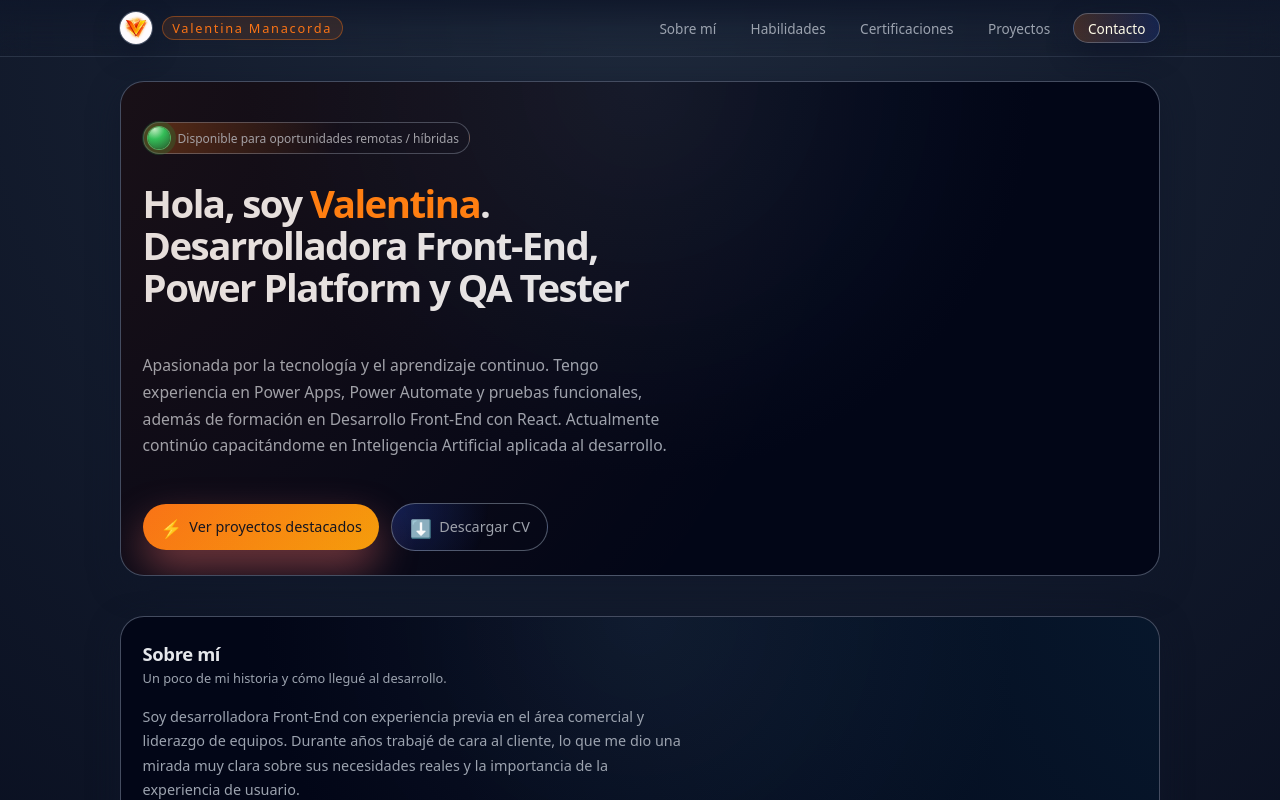
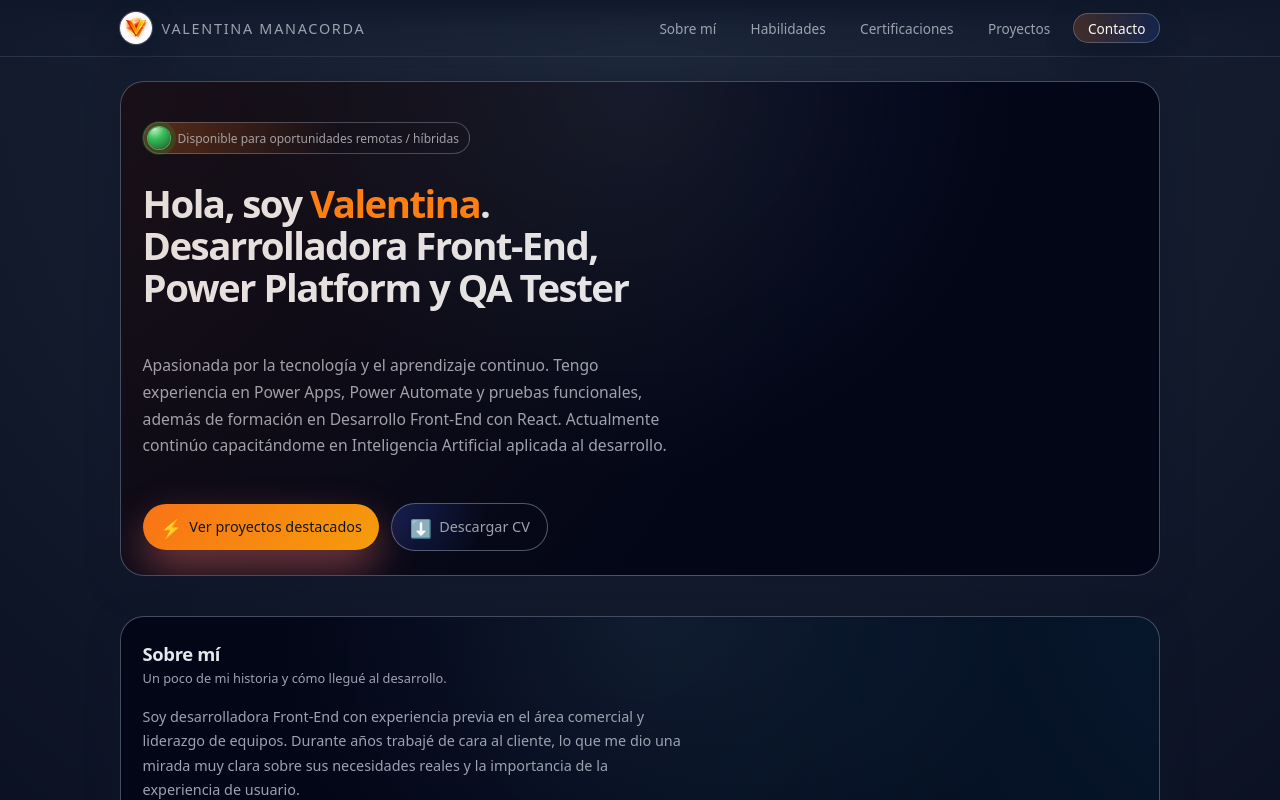
Before and after one commit to vmanacorda/PorfolioValentinaManacorda, a React (Vite) app: page / in a window 1280 px wide. Shown: the top 800 px of the page. Built offline with nearby package versions, Linux system fonts and the light colour scheme.

Commit message:
Update index.css

```diff
--- a/src/index.css
+++ b/src/index.css
@@ -105,17 +105,6 @@ header {
   .brand span:nth-child(2) {
   font-size: 0.9rem;
   color: var(--text-soft);
-}
-
-
-.brand span:last-child {
-  text-transform: none;
-  font-size: 0.8rem;
-  color: var(--accent);
-  background: rgba(249,115,22,0.12);
-  padding: 0.1rem 0.6rem;
-  border-radius: 999px;
-  border: 1px solid rgba(249,115,22,0.4);
 }
 
 nav {
```
